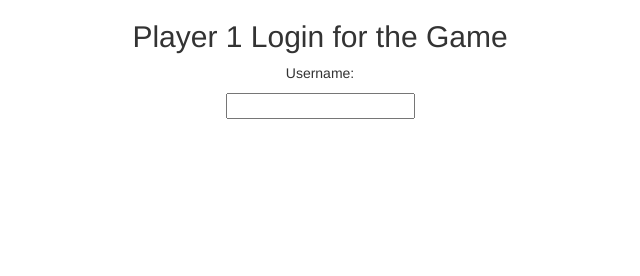
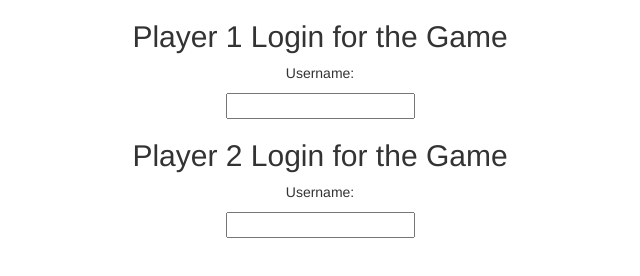
Before and after one commit to Sanika-Tiwari/project89, a plain HTML site: page index.html in a window 1280 px wide. Shown: the whole page, without its empty margins (320-960 px from the left). Drawn offline with nearby package versions, Linux system fonts and the light colour scheme.

Commit message:
Update index.html

```diff
--- a/index.html
+++ b/index.html
@@ -16,7 +16,14 @@
             <center>
                 <h2>Player 1 Login for the Game</h2>
                 <p>Username:</p>
-                <input id="player1_user">
+                <input id="player1_user" hint="Player1 Usernname">
+            </center>
+        </div>
+        <div>
+            <center>
+                <h2>Player 2 Login for the Game</h2>
+                <p>Username:</p>
+                <input id="player2_user" hint="player2_user Usernname">
             </center>
         </div>
     </body>
```
